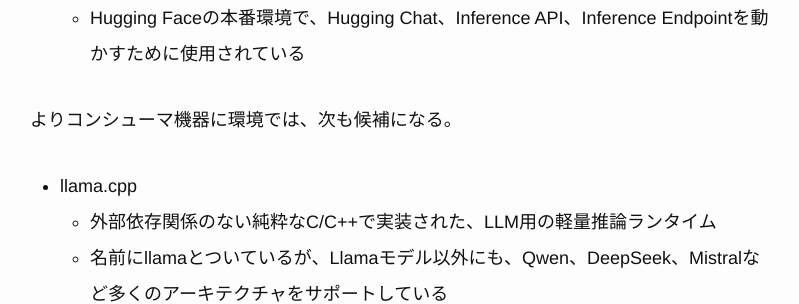
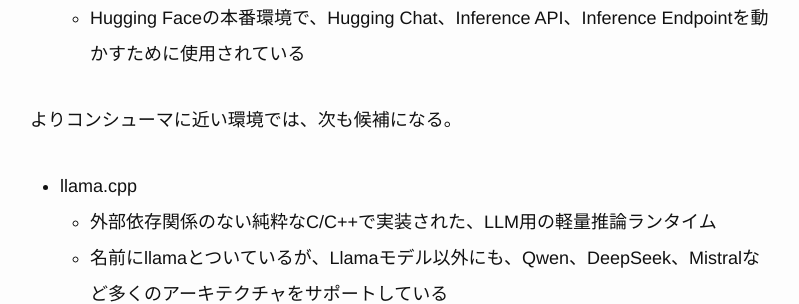
Before and after one commit to iwashi/iwashi.github.io, a Jekyll site: the page built from _posts/2025-07-20-llm-inference.md, in a window 1280 px wide and 900 px high, scrolled down 11230 px. Shown: the part 150-454 px from the top of the window, without its empty margins (240-1039 px from the left). Built offline with Jekyll 4.4.1, drawn with Linux system fonts in a browser that asks for light colours.

Commit message:
tiny update

```diff
--- a/_posts/2025-07-20-llm-inference.md
+++ b/_posts/2025-07-20-llm-inference.md
@@ -243,7 +243,7 @@ GPTQの面白い点は、3-4bitなどのかなり小さい精度での量子化
     - LLMのデプロイとサービング用のツールキット
     - Hugging Faceの本番環境で、Hugging Chat、Inference API、Inference Endpointを動かすために使用されている
 
-よりコンシューマ機器に環境では、次も候補になる。
+よりコンシューマに近い環境では、次も候補になる。
 
 - llama.cpp
     - 外部依存関係のない純粋なC/C++で実装された、LLM用の軽量推論ランタイム
```
